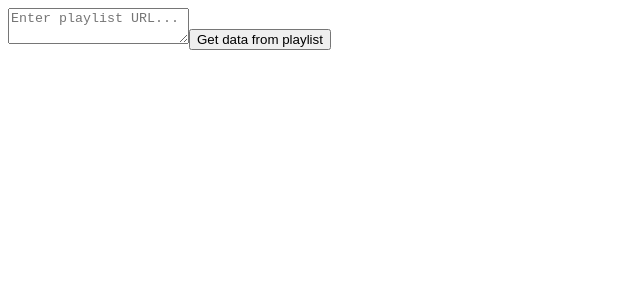
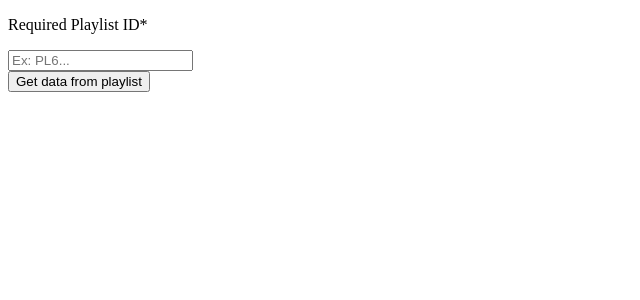
Before and after one commit to miguel1man/yt-playlist, a Next.js app: page /get in a window 1280 px wide. Shown: the top 300 px of the page, without its empty margins (0-640 px from the left). Built offline with nearby package versions, Linux system fonts and the light colour scheme.

Commit message:
update title and placeholder for custom input

```diff
--- a/src/components/CustomInput.tsx
+++ b/src/components/CustomInput.tsx
@@ -5,20 +5,19 @@ const CustomInput: FC<customInputProps> = ({
   title,
   inputValue,
   onChangeHandler,
-  placeholder,
 }) => {
   return (
-    <>
-      <p>{title}</p>
+    <section className="flex flex-col gap-2">
+      <p className="mb-0">{title}</p>
       <input
-        className="text-black w-full p-2 rounded-md mb-4"
-        placeholder={placeholder}
+        className="text-black w-full p-2 rounded-md"
+        placeholder="Ex: PL6..."
         value={inputValue}
         onChange={(e: ChangeEvent<HTMLInputElement>) =>
           onChangeHandler(e.target.value)
         }
       />
-    </>
+    </section>
   );
 };
 
--- a/src/components/HomePage.tsx
+++ b/src/components/HomePage.tsx
@@ -44,7 +44,6 @@ export default function HomePage() {
       <CustomInput
         title="(Optional) Playlist ID:"
         onChangeHandler={setCustomPlaylistId}
-        placeholder="Playlist ID..."
         inputValue={customPlaylistID}
       />
       <section className="my-4">
--- a/src/models/types.ts
+++ b/src/models/types.ts
@@ -2,7 +2,6 @@ export interface customInputProps {
   title: string;
   inputValue: string;
   onChangeHandler: (value: string) => void;
-  placeholder: string;
 }
 
 export interface CustomTextareaProps {
--- a/src/pages/delete/index.tsx
+++ b/src/pages/delete/index.tsx
@@ -44,7 +44,6 @@ export default function Home() {
       <CustomInput
         title="Required Playlist ID*"
         onChangeHandler={setCustomPlaylistId}
-        placeholder="Playlist ID..."
         inputValue={customPlaylistID}
       />
       <CustomTextarea
--- a/src/pages/get/index.tsx
+++ b/src/pages/get/index.tsx
@@ -2,7 +2,7 @@
 import "tailwindcss/tailwind.css";
 import { useState } from "react";
 import CustomButton from "@/components/CustomButtons";
-import CustomTextarea from "@/components/CustomTextarea";
+import CustomInput from "@/components/CustomInput";
 
 export default function Home() {
   const [playlistId, setPlaylistId] = useState("");
@@ -28,10 +28,10 @@ export default function Home() {
 
   return (
     <main>
-      <CustomTextarea
+      <CustomInput
+        title="Required Playlist ID*"
         onChangeHandler={setPlaylistId}
-        placeholder="Enter playlist URL..."
-        textareaValue={playlistId}
+        inputValue={playlistId}
       />
       <CustomButton
         buttonText="Get data from playlist"
--- a/src/pages/replace/index.tsx
+++ b/src/pages/replace/index.tsx
@@ -78,7 +78,6 @@ export default function Home() {
       <CustomInput
         title="Required Playlist ID*"
         onChangeHandler={setCustomPlaylistId}
-        placeholder="Playlist ID..."
         inputValue={customPlaylistID}
       />
       <CustomTextarea
--- a/src/services/addVideosToPlaylist.js
+++ b/src/services/addVideosToPlaylist.js
@@ -23,7 +23,7 @@ async function addVideosToPlaylist(auth, playlistId, videoIds) {
           },
         },
       });
-      console.log(`Video added: ${videoId}`);
+      console.log(`Added: ${videoId}`);
     } catch (err) {
       console.error("Error:", videoId);
       failedItems++;
--- a/src/services/removeVideosfromPlaylist.js
+++ b/src/services/removeVideosfromPlaylist.js
@@ -14,7 +14,7 @@ async function removeVideosfromPlaylist(auth, newItems, customPlaylistId) {
         auth,
       });
 
-      console.log(`Removing ${videoIds.length} videos to playlist.`);
+      console.log(`Removing ${videoIds.length} videos from playlist.`);
       let failedItems = 0;
 
       for (const videoId of videoIds) {
```
